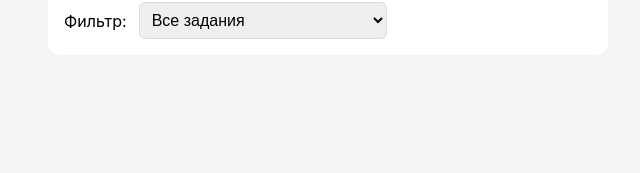
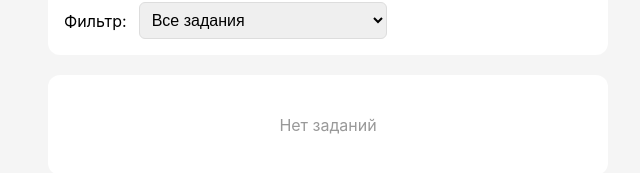
Before and after one commit to darina224/calendar-deadlines, a React (Create React App) app: page / in a window 1280 px wide. Shown: the part 295-468 px from the top of the page, without its empty margins (312-952 px from the left). Built offline with nearby package versions, Linux system fonts and the light colour scheme.

Commit message:
готовое приложение

```diff
--- a/src/App.css
+++ b/src/App.css
@@ -7,3 +7,10 @@
 .tasks-list {
   margin-top: 20px;
 }
+.empty-message {
+  text-align: center;
+  padding: 40px;
+  color: #999;
+  background: white;
+  border-radius: 12px;
+}
--- a/src/App.js
+++ b/src/App.js
@@ -54,6 +54,11 @@ function App() {
 
     // Сортируем отфильтрованные задачи
     return filtered.sort((a, b) => new Date(a.deadline) - new Date(b.deadline));
+
+    // После фильтрации и сортировки
+    if (filtered.length === 0) {
+      return []; // или можешь вернуть пустой массив
+    }
   };
 
   return (
@@ -63,9 +68,13 @@ function App() {
       <AddTaskForm onAddTask={addTask} />
       <Filter filter={filter} setFilter={setFilter} />
       <div className="tasks-list">
-        {getFilteredTasks().map(task => (
-          <TaskCard key={task.id} task={task} onDelete={deleteTask} />
-        ))}
+        {getFilteredTasks().length === 0 ? (
+          <div className="empty-message">Нет заданий</div>
+        ) : (
+          getFilteredTasks().map(task => (
+            <TaskCard key={task.id} task={task} onDelete={deleteTask} />
+          ))
+        )}
       </div>
     </div>
   );
--- a/src/TaskCard.js
+++ b/src/TaskCard.js
@@ -10,10 +10,17 @@ function TaskCard({ task, onDelete }) {
     return deadlineDate < today;
   };
 
+  // Форматируем дату в русский формат
+  const formattedDate = new Date(task.deadline).toLocaleDateString('ru-RU', {
+    year: 'numeric',
+    month: 'long',
+    day: 'numeric'
+  });
+
   return (
     <div className={`task-card ${isOverdue() ? 'overdue' : ''}`}>
       <h3 className="task-title">{task.title}</h3>
-      <p className="task-deadline">Дедлайн: {task.deadline}</p>
+      <p className="task-deadline">Дедлайн: {formattedDate}</p>
       <button className="delete-btn" onClick={() => onDelete(task.id)}>
         Удалить
       </button>
```
